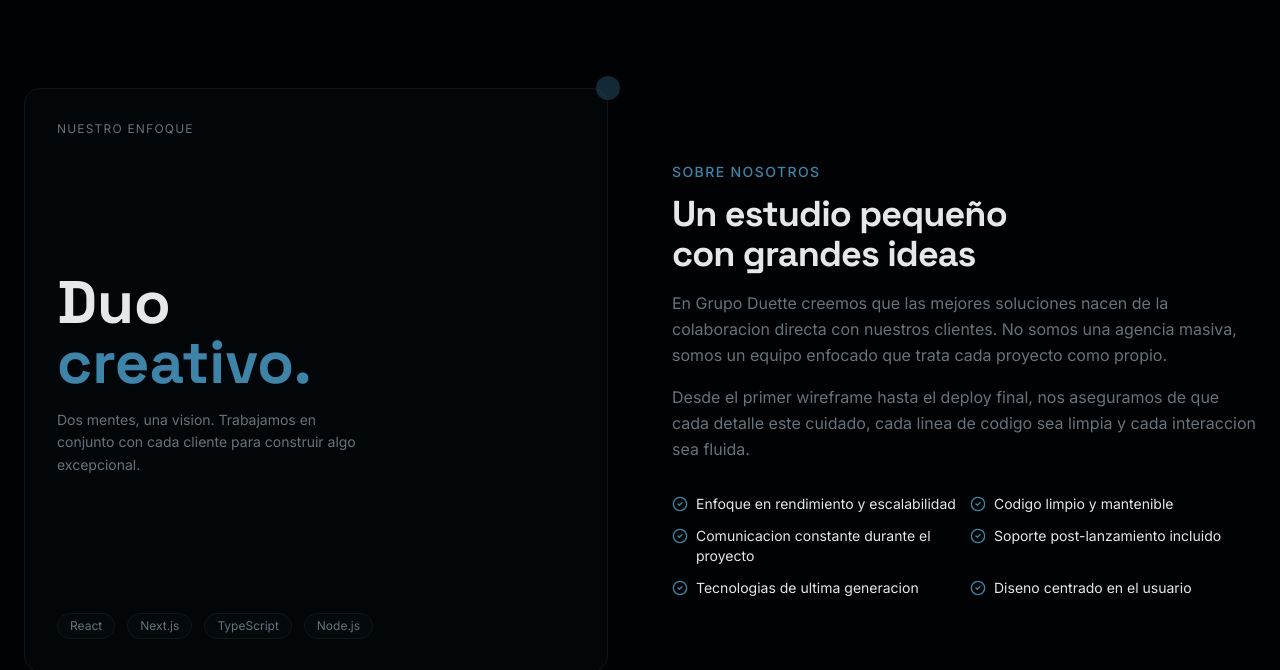
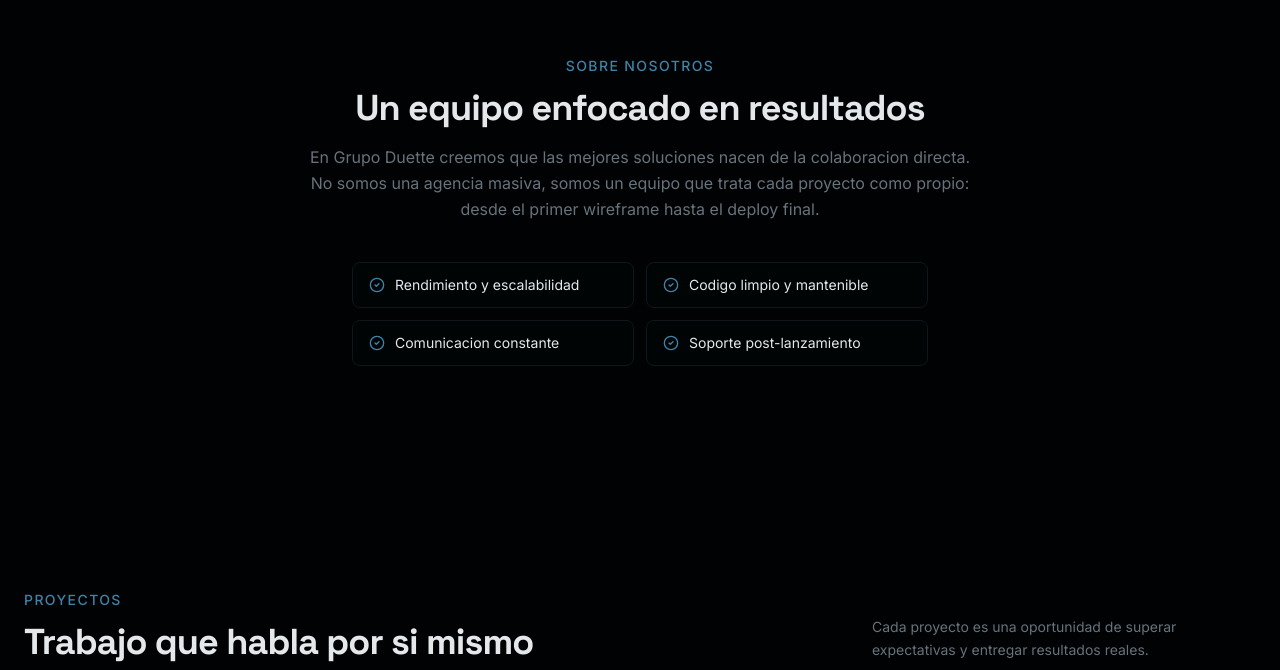
Before and after one commit to AlanTT7/grupo-duette-website, a Next.js app: page / in a window 1280 px wide. Shown: the part 1762-2432 px from the top of the page. Built offline with nearby package versions, Linux system fonts and the light colour scheme.

Commit message:
feat: simplify About section and update footer social links\n\nCondense About section layout and update footer links to placeholders.

```diff
--- a/components/about.tsx
+++ b/components/about.tsx
@@ -1,85 +1,39 @@
 import { CheckCircle2 } from "lucide-react"
 
 const highlights = [
-  "Enfoque en rendimiento y escalabilidad",
+  "Rendimiento y escalabilidad",
   "Codigo limpio y mantenible",
-  "Comunicacion constante durante el proyecto",
-  "Soporte post-lanzamiento incluido",
-  "Tecnologias de ultima generacion",
-  "Diseno centrado en el usuario",
+  "Comunicacion constante",
+  "Soporte post-lanzamiento",
 ]
 
 export function About() {
   return (
-    <section id="nosotros" className="px-6 py-24 md:py-32">
-      <div className="mx-auto max-w-7xl">
-        <div className="grid items-center gap-16 lg:grid-cols-2">
-          {/* Visual block */}
-          <div className="relative">
-            <div className="aspect-square overflow-hidden rounded-2xl border border-border bg-card">
-              <div className="flex h-full flex-col justify-between p-8">
-                <div>
-                  <p className="text-xs uppercase tracking-widest text-muted-foreground">
-                    Nuestro enfoque
-                  </p>
-                </div>
-                <div>
-                  <p className="text-5xl font-bold text-foreground font-mono leading-none md:text-6xl">
-                    Duo
-                  </p>
-                  <p className="text-5xl font-bold text-primary font-mono leading-none md:text-6xl">
-                    creativo.
-                  </p>
-                  <p className="mt-4 max-w-xs text-sm leading-relaxed text-muted-foreground">
-                    Dos mentes, una vision. Trabajamos en conjunto con cada
-                    cliente para construir algo excepcional.
-                  </p>
-                </div>
-                <div className="flex gap-3">
-                  {["React", "Next.js", "TypeScript", "Node.js"].map((tag) => (
-                    <span
-                      key={tag}
-                      className="rounded-full border border-border bg-secondary/50 px-3 py-1 text-xs text-muted-foreground"
-                    >
-                      {tag}
-                    </span>
-                  ))}
-                </div>
-              </div>
-            </div>
-            {/* Decorative dot */}
-            <div className="absolute -right-3 -top-3 h-6 w-6 rounded-full bg-primary/30" />
-          </div>
-
-          {/* Text content */}
-          <div>
+    <section id="nosotros" className="px-6 py-20 md:py-24">
+      <div className="mx-auto max-w-4xl text-center">
         <p className="mb-3 text-sm font-medium uppercase tracking-widest text-primary">
           Sobre nosotros
         </p>
         <h2 className="text-balance text-3xl font-bold tracking-tight text-foreground font-mono md:text-4xl">
-              {"Un estudio peque\u00f1o con grandes ideas"}
+          Un equipo enfocado en resultados
         </h2>
-            <p className="mt-4 leading-relaxed text-muted-foreground">
+        <p className="mx-auto mt-4 max-w-2xl leading-relaxed text-muted-foreground">
           En Grupo Duette creemos que las mejores soluciones nacen de la
-              colaboracion directa con nuestros clientes. No somos una agencia
-              masiva, somos un equipo enfocado que trata cada proyecto como
-              propio.
-            </p>
-            <p className="mt-4 leading-relaxed text-muted-foreground">
-              Desde el primer wireframe hasta el deploy final, nos aseguramos de
-              que cada detalle este cuidado, cada linea de codigo sea limpia y
-              cada interaccion sea fluida.
+          colaboracion directa. No somos una agencia masiva, somos un equipo que
+          trata cada proyecto como propio: desde el primer wireframe hasta el
+          deploy final.
         </p>
 
-            <ul className="mt-8 grid gap-3 sm:grid-cols-2">
+        <div className="mx-auto mt-10 grid max-w-xl gap-3 sm:grid-cols-2">
           {highlights.map((item) => (
-                <li key={item} className="flex items-start gap-2">
-                  <CheckCircle2 className="mt-0.5 h-4 w-4 shrink-0 text-primary" />
+            <div
+              key={item}
+              className="flex items-center gap-2.5 rounded-lg border border-border bg-card/50 px-4 py-3"
+            >
+              <CheckCircle2 className="h-4 w-4 shrink-0 text-primary" />
               <span className="text-sm text-foreground">{item}</span>
-                </li>
+            </div>
           ))}
-            </ul>
-          </div>
         </div>
       </div>
     </section>
--- a/components/footer.tsx
+++ b/components/footer.tsx
@@ -61,28 +61,31 @@ export function Footer() {
           </p>
           <div className="flex gap-6">
             <a
-              href="https://github.com"
+              href="#"
               target="_blank"
               rel="noopener noreferrer"
               className="text-xs text-muted-foreground transition-colors hover:text-foreground"
+              aria-label="Instagram"
             >
-              GitHub
+              Instagram
             </a>
             <a
-              href="https://linkedin.com"
+              href="#"
               target="_blank"
               rel="noopener noreferrer"
               className="text-xs text-muted-foreground transition-colors hover:text-foreground"
+              aria-label="Facebook"
             >
-              LinkedIn
+              Facebook
             </a>
             <a
-              href="https://instagram.com"
+              href="#"
               target="_blank"
               rel="noopener noreferrer"
               className="text-xs text-muted-foreground transition-colors hover:text-foreground"
+              aria-label="WhatsApp"
             >
-              Instagram
+              WhatsApp
             </a>
           </div>
         </div>
```
Lines whose indentation alone changed are shown as unchanged.
